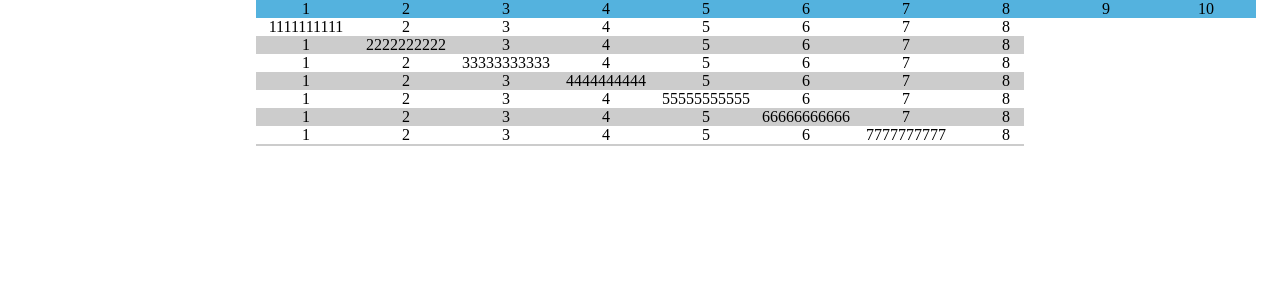
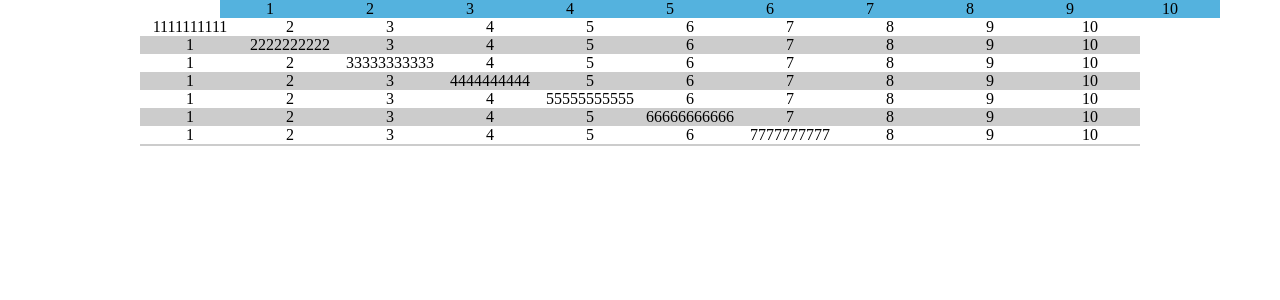
Before and after one commit to sasasakuna/react-responsive-table, a React app: page / in a window 1280 px wide. Shown: the top 300 px of the page. Built offline with nearby package versions, Linux system fonts and the light colour scheme.

Commit message:
hj: thead scroll with tbody #1

```diff
--- a/src/index.jsx
+++ b/src/index.jsx
@@ -16,25 +16,43 @@ class ReactResponsiveTable extends React.Component {
              {a: '1', b: '2', c: '3', d: '4', e: '5', f: '6', g: '7', h: '8888888888', i: '9', j: '10'},
              {a: '1', b: '2', c: '3', d: '4', e: '5', f: '6', g: '7', h: '8', i: '9999999999', j: '10'},
              {a: '1', b: '2', c: '3', d: '4', e: '5', f: '6', g: '7', h: '8', i: '9', j: '10101010101010101'}],
-     style: {}
+     style: {transform: 'translate3d(0px, 0px, 0px)'},
+     theadWidth: {width: '1424px'}
     }
     this._handleScroll = this._handleScroll.bind(this)
+    this._handleResize = this._handleResize.bind(this)
+  }
+
+  _handleResize () {
+    console.log('resize...')
+    // let theadWidth = ReactDOM.findDOMNode(this.refs.scrollableBody).width
+    // let tmp = {
+    //   width: theadWidth + 'px'
+    // }
+    // this.setState({theadWidth: tmp});
   }
 
   ComponentDidMount () {
+    console.log('ComponentDidMount...')
+    let theadWidth = ReactDOM.findDOMNode(this.refs.scrollableBody).width
+    console.log('theadWidth: ', theadWidth)
+    this.setState({theadWidth: theadWidth})
+    window.addEventListener('resize', this._handleResize);
+  }
 
+  componentWillUnmount () {
+      window.removeEventListener('resize', this._handleResize)
   }
 
   _handleScroll(event) {
-
-    console.log(ReactDOM.findDOMNode(this.refs.scrollableBody))
-    console.log('ReactDOM.findDOMNode(this).scrollLeft: ', ReactDOM.findDOMNode(this.refs.scrollableBody).scrollLeft)
-    console.log('ReactDOM.findDOMNode(this).scrollTop: ', ReactDOM.findDOMNode(this.refs.scrollableBody).scrollTop)
-    // console.log('ReactDOM.findDOMNode(this).offsetTop: ', ReactDOM.findDOMNode(this.refs.scrollableBody).offsetTop)
-    // console.log('ReactDOM.findDOMNode(this).offsetLeft: ', ReactDOM.findDOMNode(this.refs.scrollableBody).offsetLeft)
-
     let left = ReactDOM.findDOMNode(this.refs.scrollableBody).scrollLeft
-    this.state.style.transform = 'translate3d' + '('+ left + 'px' + ',' + '0px' + ',' + '0px' + ')';
+    let tmp = {
+      transform: 'translate3d' + '('+ -left + 'px' + ',' + '0px' + ',' + '0px' + ')'
+    }
+    console.log('tmp: ', tmp)
+    this.setState({
+      style: tmp
+    })
   }
 
   render() {
@@ -56,9 +74,9 @@ class ReactResponsiveTable extends React.Component {
       )
     })
     return (
-      <div className="table">
-        <div className="thead" style={state.style}>
-          <div className="tr">
+      <div className="table" style={{'maxWidth': '1424px'}}>
+        <div className="thead" style={state.theadWidth}>
+          <div className="tr" style={state.style}>
             <div className="td">1</div>
             <div className="td">2</div>
             <div className="td">3</div>
--- a/src/main.scss
+++ b/src/main.scss
@@ -1,13 +1,12 @@
 .table {
   margin: 0 auto;
-  width: 768px;
-
   text-align: center;
   white-space: nowrap;
   z-index: 1;
 }
 
 .thead {
+  overflow: hidden;
   z-index: 9999;
   position: absolute;
   top: 0;
```
